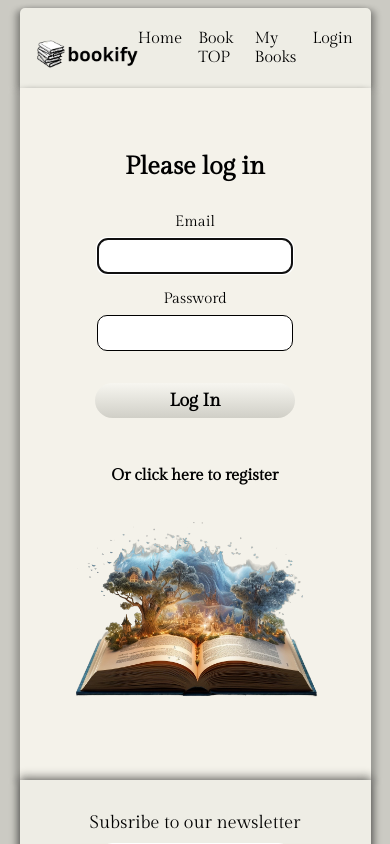
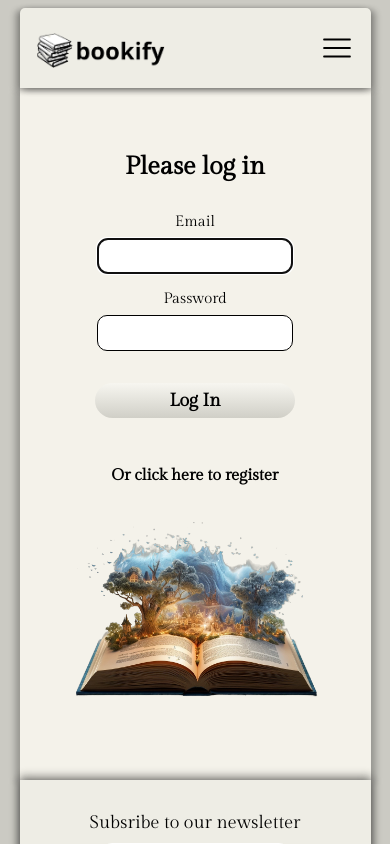
Before and after one commit to IevaZR/react-book-manager-frontend, a React (Create React App) app in the folder frontend/: page /login in a window 390 px wide. Shown: the top 844 px of the page. Built offline with nearby package versions, Linux system fonts and the light colour scheme.

Commit message:
responsiveness fixed

```diff
--- a/frontend/src/Components/Login/Login.js
+++ b/frontend/src/Components/Login/Login.js
@@ -35,6 +35,8 @@ const Login = () => {
         inputData
       );
       if (data === "Authorized") {
+        document.cookie = `session_token=${data}`
+
         fetchUserData();
         setTimeout(() => {
           navigate("/user");
@@ -53,9 +55,10 @@ const Login = () => {
         `${backendUrl}/user/get-user/${inputData.email}`
       );
       const user = data.data[0];
-      console.log(user);
+
       dispatch(setCurrentUser(user));
       setLoginErrorMsg(false);
+      localStorage.setItem('user', JSON.stringify(user))
     } catch (error) {
       console.log(error);
     }
--- a/frontend/src/Components/Navbar/Navbar.css
+++ b/frontend/src/Components/Navbar/Navbar.css
@@ -8,8 +8,9 @@
     padding: 1rem 5% 1rem 5%;
     background-color: #eeede5;
     border-radius: 5px 5px 0 0;
-    box-shadow: rgba(0, 0, 0, 0.24) 0px 2px 6px, rgba(0, 0, 0, 0.24) -5px 2px 6px, rgba(0, 0, 0, 0.24) 5px 2px 6px;
-
+    box-shadow: rgba(0, 0, 0, 0.24) 0px 2px 6px, rgba(0, 0, 0, 0.24) -5px 2px 6px,
+      rgba(0, 0, 0, 0.24) 5px 2px 6px;
+    position: relative;
   }
 
   .NavbarLogoWrapper {
@@ -31,13 +32,13 @@
   .NavbarLink {
     text-decoration: none;
     color: #000000;
-    font-family: 'Gilda Display', serif;
+    font-family: "Gilda Display", serif;
   }
 
   .NavbarButton {
     text-decoration: none;
     color: #000000;
-    font-family: 'Gilda Display', serif;
+    font-family: "Gilda Display", serif;
     background-color: transparent;
     border: none;
     padding: 0;
@@ -47,6 +48,41 @@
 
   @media screen and (max-width: 679px) {
     .NavbarLinksWrapper {
-        gap: 1rem
+      gap: 1rem;
     }
   }
+
+  .NavbarMobileIconWrapper {
+    display: none;
+    cursor: pointer;
+  }
+
+  .NavbarMobileIcon {
+    width: 2rem;
+    height: 2rem;
+  }
+
+  @media screen and (max-width: 559px) {
+    .NavbarMobileIconWrapper {
+      display: flex;
+    }
+
+    .NavbarLinksWrapper {
+      display: none;
+    }
+
+    .NavbarLinksWrapper.NavbarMobile {
+      display: flex;
+      flex-direction: column;
+      position: absolute;
+      top: 4.5rem;
+      left: 0;
+      z-index: 999;
+      background-color: #eeede5;
+      width: 100%;
+      margin: 0;
+      box-sizing: border-box;
+      padding: 1rem 5% 1rem 5%;
+      align-items: flex-end;
+    }
+  }
--- a/frontend/src/Components/Navbar/Navbar.js
+++ b/frontend/src/Components/Navbar/Navbar.js
@@ -1,19 +1,29 @@
-import React from "react";
+import React, { useState } from "react";
 import "./Navbar.css";
 import Logo from "../../Assets/bookify-logo.png";
 import { Link, useNavigate } from "react-router-dom";
 import { useDispatch, useSelector } from "react-redux";
 import { logoutUser } from "../../Redux/userSlice";
+import { RxHamburgerMenu } from "react-icons/rx";
+import axios from "axios";
 
 const Navbar = () => {
   const currentUser = useSelector((state) => state.user.currentUser);
   const dispatch = useDispatch()
   const navigate = useNavigate()
+  const [showMobileNavLinks, setShowMobileNavLinks] = useState(false);
 
-  const handleLogout = () => {
-    dispatch(logoutUser())
-    navigate('/login')
+  const handleLogout = async () => {
+    const backendUrl = process.env.REACT_APP_BACKEND_URL
+    try {
+      await axios.post(`${backendUrl}/user/logout-user`);
+      localStorage.removeItem("user");
+      dispatch(logoutUser());
+      navigate("/login");
+    } catch (error) {
+      console.log(error);
     }
+  };
   return (
     <div className="NavbarWrapper">
     <div className="NavbarLogoWrapper">
@@ -21,7 +31,19 @@ const Navbar = () => {
         <img src={Logo} alt="Bookify-Logo" className="NavbarLogo" />
       </Link>
     </div>
-      <div className="NavbarLinksWrapper">
+
+    <div
+      className="NavbarMobileIconWrapper"
+      onClick={() => setShowMobileNavLinks(!showMobileNavLinks)}
+    >
+      <RxHamburgerMenu className="NavbarMobileIcon" />
+    </div>
+
+    <div
+      className={`NavbarLinksWrapper ${
+        showMobileNavLinks ? "NavbarMobile" : ""
+      }`}
+    >
       <Link to="/" className="NavbarLink">
         Home
       </Link>
@@ -37,7 +59,9 @@ const Navbar = () => {
         </Link>
       )}
       {currentUser && (
-          <button className="NavbarButton" type="button" onClick={handleLogout}>Logout</button>
+        <button className="NavbarButton" type="button" onClick={handleLogout}>
+          Logout
+        </button>
       )}
     </div>
   </div>
--- a/frontend/src/Redux/userSlice.js
+++ b/frontend/src/Redux/userSlice.js
@@ -3,7 +3,7 @@ import { createSlice } from "@reduxjs/toolkit";
 export const userSlice = createSlice({
   name: "user",
   initialState: {
-    currentUser: null,
+    currentUser: JSON.parse(localStorage.getItem("user")) ||null
   },
   reducers: {
     setCurrentUser: (state, action) => {
```
Also changed, not shown: frontend/src/Components/Login/Login.css (line endings or trailing spaces). Lines whose indentation alone changed are shown as unchanged.
